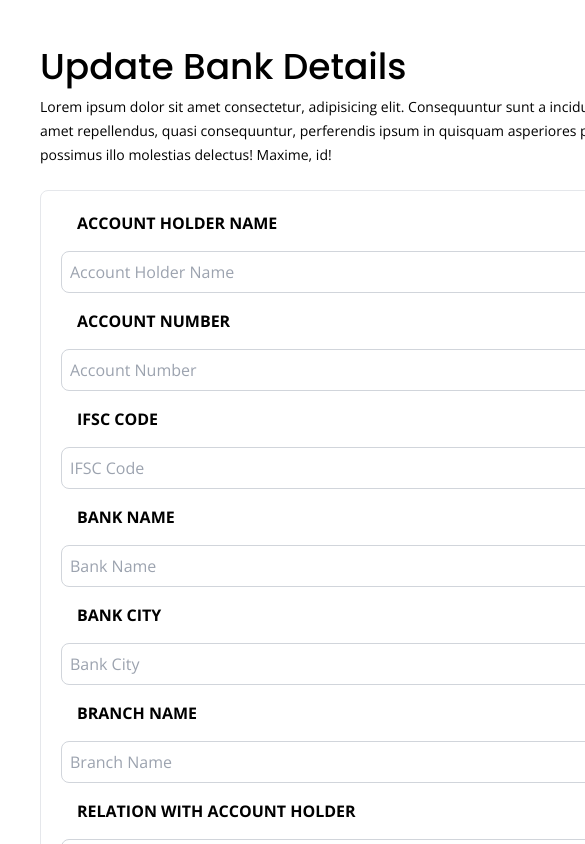
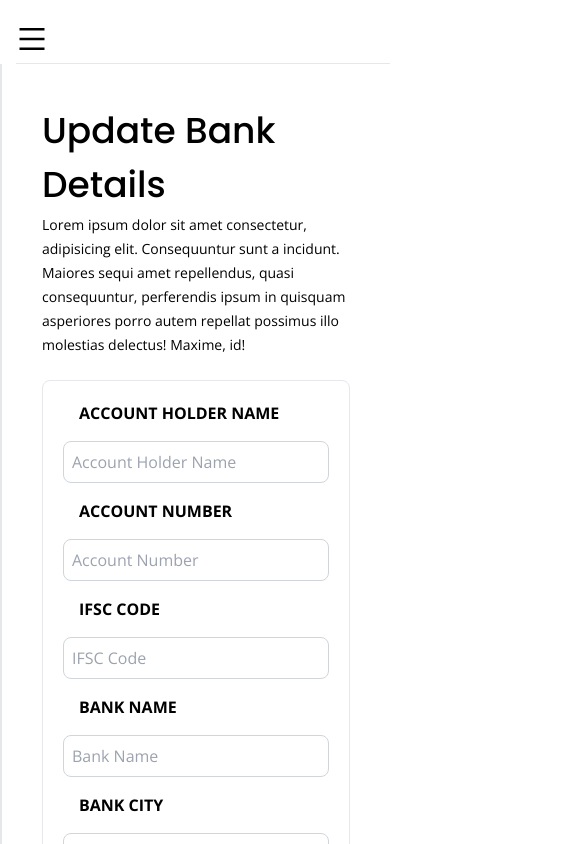
Before and after one commit to tikusoumo/Bank-details-management-app, a React (Vite) app: page / in a window 390 px wide. Shown: the top 844 px of the page, 585 px wide, since content can reach past the window. Built offline with nearby package versions, Linux system fonts and the light colour scheme.

Commit message:
responsive done

```diff
--- a/src/App.jsx
+++ b/src/App.jsx
@@ -6,9 +6,9 @@ import Sidebar from "./Components/Sidebar";
 function App() {
   return (
     <>
-      {/* <Navbar /> */}
+      <Navbar />
       <div className="flex">
-        {/* <Sidebar /> */}
+        <Sidebar />
         <BankForm />
       </div>
     </>
--- a/src/Components/BankForm.jsx
+++ b/src/Components/BankForm.jsx
@@ -21,8 +21,8 @@ export default function BankForm() {
 
   return (
     <>
-      <div className="flex flex-col m-10 mr-40 ">
-        <div className="container w-[43rem]">
+      <div className="flex flex-col m-10 ">
+        <div className="container w-[100%]">
           <div className="title font-sans-serif font-medium text-4xl leading-normal">
             Update Bank Details
           </div>
@@ -33,7 +33,7 @@ export default function BankForm() {
             repellat possimus illo molestias delectus! Maxime, id!
           </span>
         </div>
-        <form className="mt-6 border p-5 rounded-lg w-[48rem]">
+        <form className="container mt-6 border p-5 rounded-lg w-[100%] mr-4 ">
           <div className="flex flex-col sm:flex-row sm:justify-between sm:items-center sm:mr-4">
 
             <label className="font-bold ml-4 " htmlFor="acname">
@@ -95,7 +95,7 @@ export default function BankForm() {
             />
           </div>
         </form>
-        <span className="p-5 text-center text-sm w-[43rem]">
+        <span className="container p-5 text-center text-sm w-[100%]">
           THE ABOVE DETAILS ARE FINAL AND WILL BE USED FOR PAYMENT. IF ANY OF
           THESE DETAILS ARE WRONG, PLEASE CONTACT YOUR MANAGER IMMEDIATELY! ALSO
           EMAIL THE SAME TO ACCOUNTS@EXAMBAZAAR.COM!
--- a/src/Components/Checkbox.jsx
+++ b/src/Components/Checkbox.jsx
@@ -9,7 +9,7 @@ export default function Checkbox({ currentDate, save }) {
   };
   return (
     <>
-      <div className="flex p-4 border border-gray-300 rounded-lg shadow-md w-[30rem] sm:w-[24rem]">
+      <div className="flex p-4 border border-gray-300 rounded-lg shadow-md w-[99%] sm:w-[24rem]">
         <label className="flex">
           <input
             type="checkbox"
--- a/src/Components/Menu.jsx
+++ b/src/Components/Menu.jsx
@@ -5,9 +5,12 @@ import DashBoard from "../assets/Svg-components/DashBoard";
 import Totm from "../assets/Svg-components/TOTM";
 
 
-export default function Menu() {
+export default function Menu(isToggleMenuNav) {
   return (
     <>
+    <div className={`${
+          isToggleMenuNav ? "h-screen" : "h-0"
+        } container`}>
       <div className="hover:bg-shade-two">
           <a href="#">
             <ul className="flex p-4 items-center justify-between ml-4  hover:text-shade-one">
@@ -68,6 +71,7 @@ export default function Menu() {
             </ul>
           </a>
         </div>
+        </div>
     </>
   )
 }
--- a/src/Components/Navbar.jsx
+++ b/src/Components/Navbar.jsx
@@ -1,10 +1,21 @@
+import { useState } from "react";
+import Menu from "./Menu";
 export default function Navbar() {
+  const [isToggleMenuNav, setIsToggleMenuNav] = useState(false);
+
+  function handleMenu() {
+    setIsToggleMenuNav(!isToggleMenuNav);
+  }
   return (
     <>
       <nav className="flex justify-between text-xl font-bold font-sans h-16 ml-4 items-end border-b">
-        <div className="logo pb-2 ">Logo</div>
-        <div className="navigation">
-          <ul className="flex">
+      <img    onClick={handleMenu}
+              className={`transition-all block sm:hidden pb-2 w-8`}
+              src={`./src/assets/${isToggleMenuNav?"Arrow-nav.svg":"Menu.svg"}`}
+            />
+        <div className="logo pb-2 hidden sm:inline">Logo</div>
+        <div className="navigation hidden lg:flex">
+          <ul className="flex ">
             <li className="mx-12 pb-1 border-b-4 hover:border-shade-one ">
               <a href="#">Home</a>
             </li>
@@ -22,7 +33,7 @@ export default function Navbar() {
             </li>
           </ul>
         </div>
-        <div className="utils flex mr-6 pb-2 ">
+        <div className="utils  mr-6 pb-2 hidden sm:flex">
           <button className="Search ">
             <img src="./src/assets/MagnifyingGlass.svg" />
           </button>
@@ -34,6 +45,7 @@ export default function Navbar() {
           </button>
         </div>
       </nav>
+      {isToggleMenuNav? <Menu /> : ""}
     </>
   );
 }
--- a/src/Components/Sidebar.jsx
+++ b/src/Components/Sidebar.jsx
@@ -11,13 +11,13 @@ export default function Sidebar() {
     <>
       <aside
         className={`${
-          isToggleMenu ? "w-[20rem]" : "w-16"
-        } border h-screen`}
+          isToggleMenu ? "w-[20rem]" : "w-0 md:w-16"
+        } border h-screen container transition-all`}
       >
-        <div className="arrow-nav ml-4 py-4">
+        <div className="arrow-nav ml-4 py-4 w-5 hidden md:block">
           <a href="#" onClick={handleMenu}>
             <img
-              className={`transition-all`}
+              className={``}
               src={`./src/assets/${isToggleMenu?"Arrow-nav.svg":"Menu.svg"}`}
             />
           </a>
--- a/tailwind.config.js
+++ b/tailwind.config.js
@@ -22,6 +22,10 @@ export default {
       },
       lineHeight:{
         "xl": "normal"
+      },
+      screens:{
+        lg: "1056px",
+        md:"704px"
       }
 
     },
```
